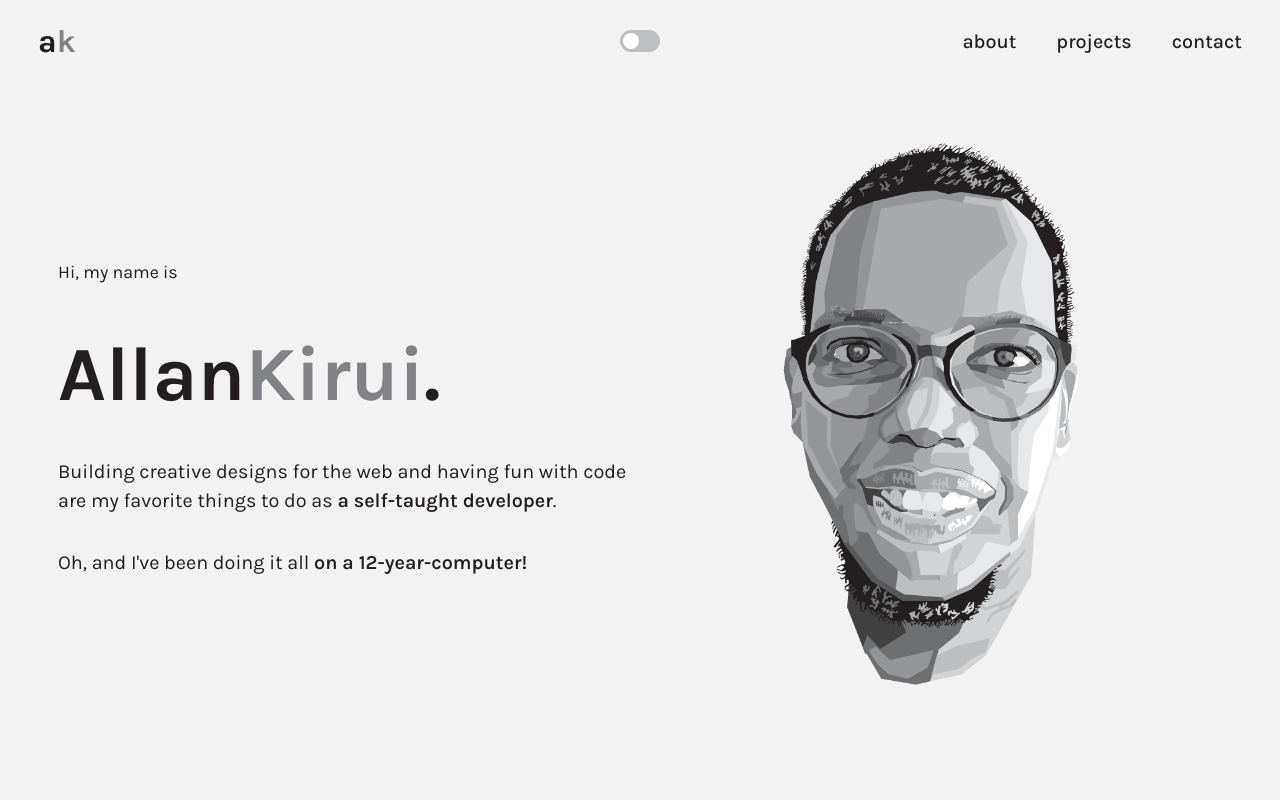
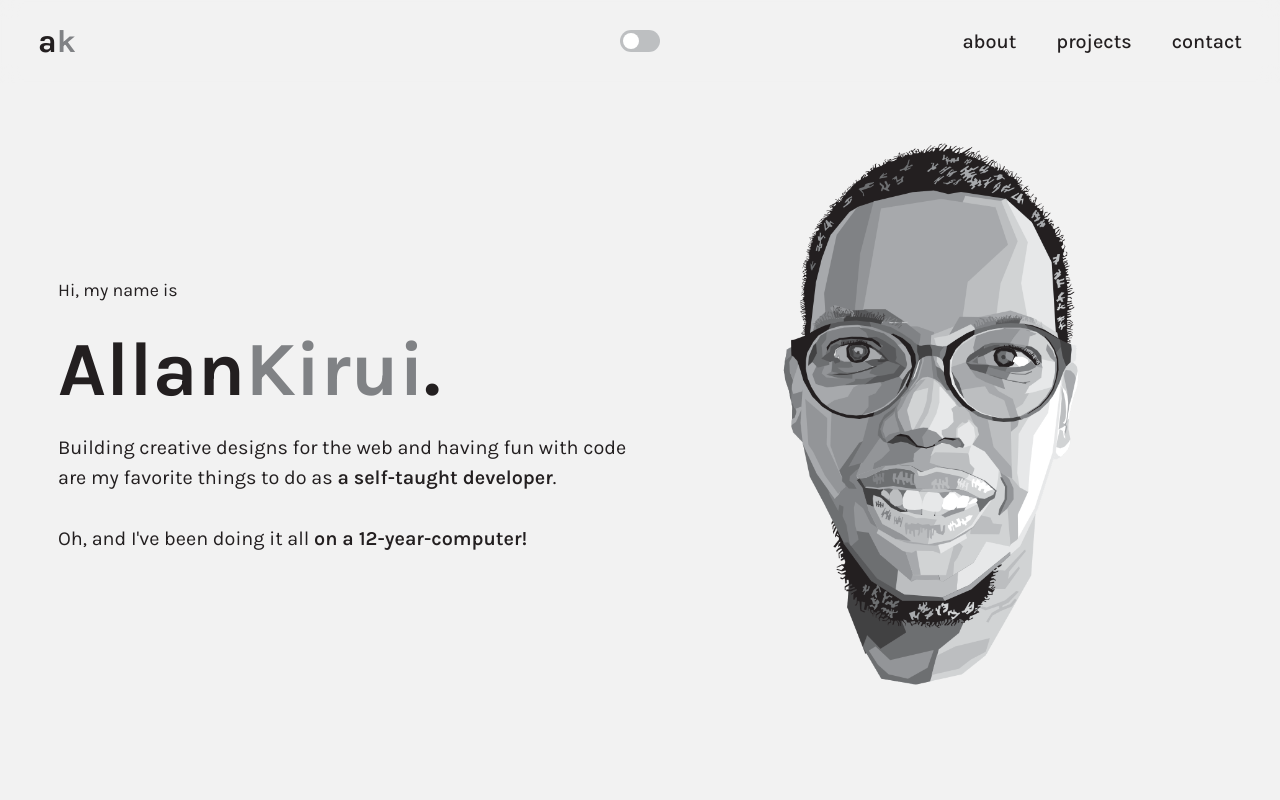
Before and after one commit to AllanKirui/AllanKirui.github.io, a Vue app: page / in a window 1280 px wide. Shown: the top 800 px of the page. Built offline with nearby package versions, Linux system fonts and the light colour scheme.

Commit message:
Add update to html, styles for hero text

```diff
--- a/src/components/TheHero.vue
+++ b/src/components/TheHero.vue
@@ -1,10 +1,10 @@
 <template>
   <section class="hero flex flex-jc-sb flex-ai-c">
     <div class="hero__text">
-      <p class="hero__text-greeting">Hi, my name is</p>
-      <p class="hero__text-name">
+      <h1 class="hero__text-greeting">Hi, my name is</h1>
+      <h3 class="hero__text-name">
         Allan<span class="text-alt-color">Kirui</span>.
-      </p>
+      </h3>
       <p class="hero__text-description text-1">
         Building creative designs for the web and having fun with code are my
         favorite things to do as
@@ -66,6 +66,8 @@ export default {
 
 .hero__text-greeting {
   margin-bottom: 2rem;
+  font-size: var(--step-0);
+  font-weight: normal;
 }
 
 .hero__text-name {
```
